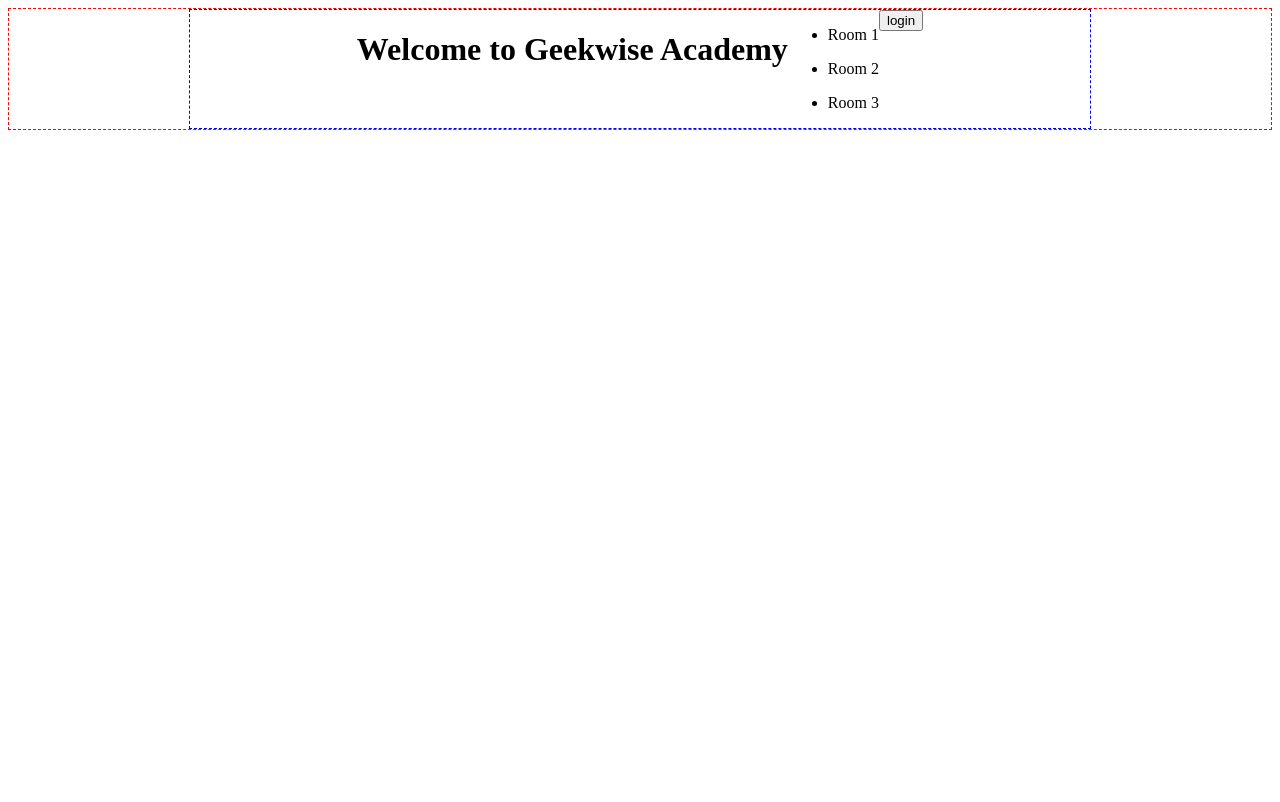
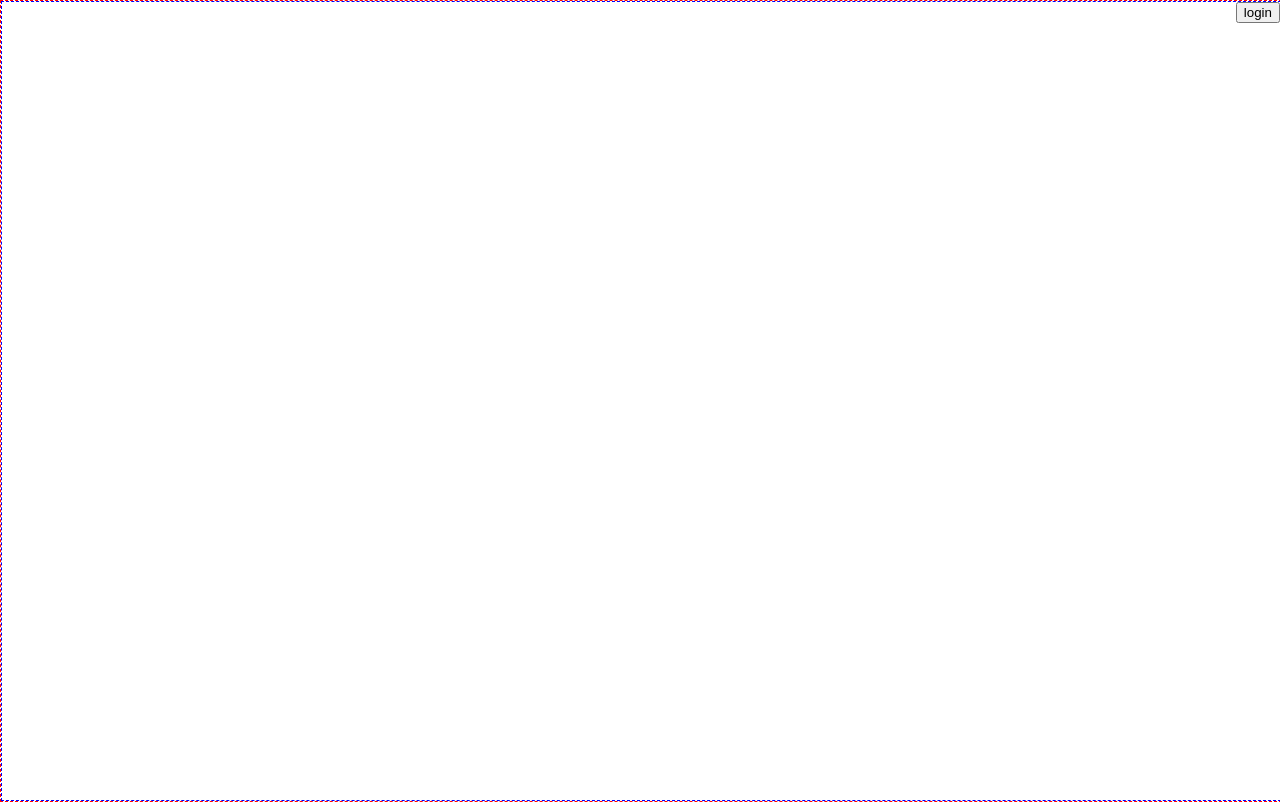
Before and after one commit to dramirez2096/gw-reserve, an Angular app: page / in a window 1280 px wide. Built offline with nearby package versions, Linux system fonts and the light colour scheme.

Commit message:
grid for redesign started

```diff
--- a/src/app/app.component.html
+++ b/src/app/app.component.html
@@ -1,7 +1,7 @@
 <div class="grid-container">
-    <div class="components">
-        <gw-welcome></gw-welcome>
-        <gw-nav></gw-nav>
+    <div class="login-bar">
+        <!-- <gw-welcome></gw-welcome> -->
+        <!-- <gw-nav></gw-nav> -->
         <gw-login></gw-login>
     </div>
 </div>
--- a/src/app/app.component.scss
+++ b/src/app/app.component.scss
@@ -1,13 +1,15 @@
 .grid-container{
+    width: 100vw;
+    height: 100vh;
     border: 1px dashed red;
     display: grid;
-    grid-template-columns: 1fr 1fr 1fr 1fr 1fr 1fr 1fr;
+    grid-template-columns: 1fr 1fr 1fr 1fr 1fr;
     grid-template-areas:
-    ". comp comp comp comp comp ."
+    "login login login login login"
 }
-.components{
-    grid-area: comp;
+.login-bar{
+    grid-area: login;
     border: 1px dashed blue;
     display: flex;
-    justify-content: center;
+    justify-content: flex-end;
 }
--- /dev/null
+++ b/src/interfaces/INavigationItem.ts
@@ -0,0 +1,4 @@
+export interface INavigationItem {
+    label: string;
+    url: string;
+}
--- a/src/styles.scss
+++ b/src/styles.scss
@@ -1 +1,4 @@
 /* You can add global styles to this file, and also import other style files */
+body{
+    margin: 0;
+}
```
